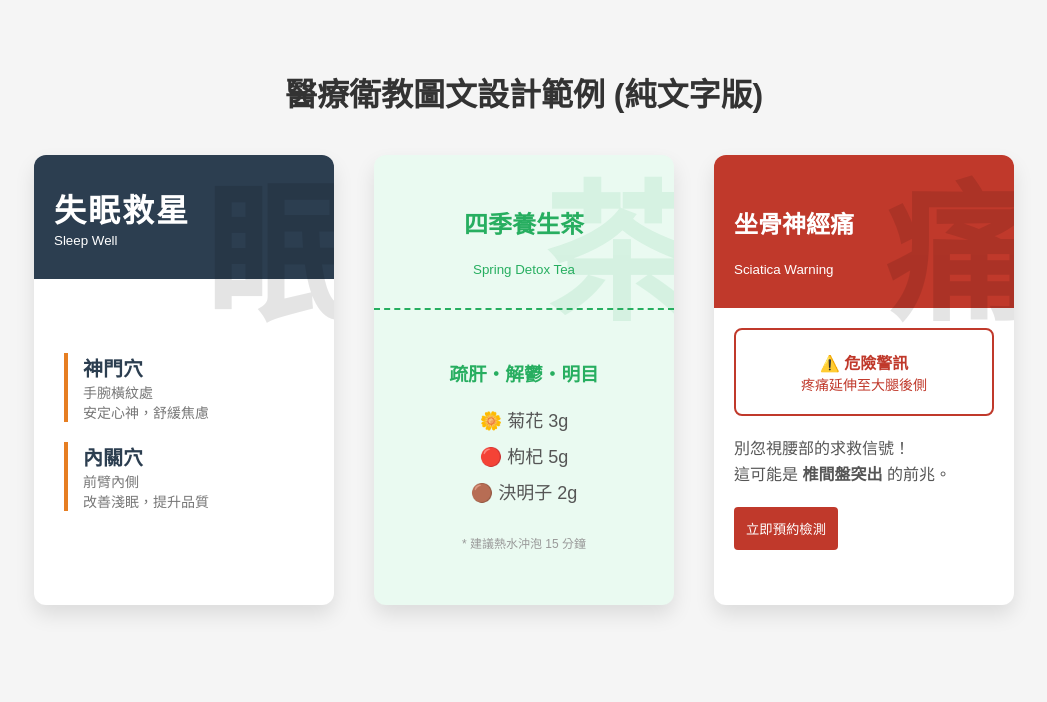
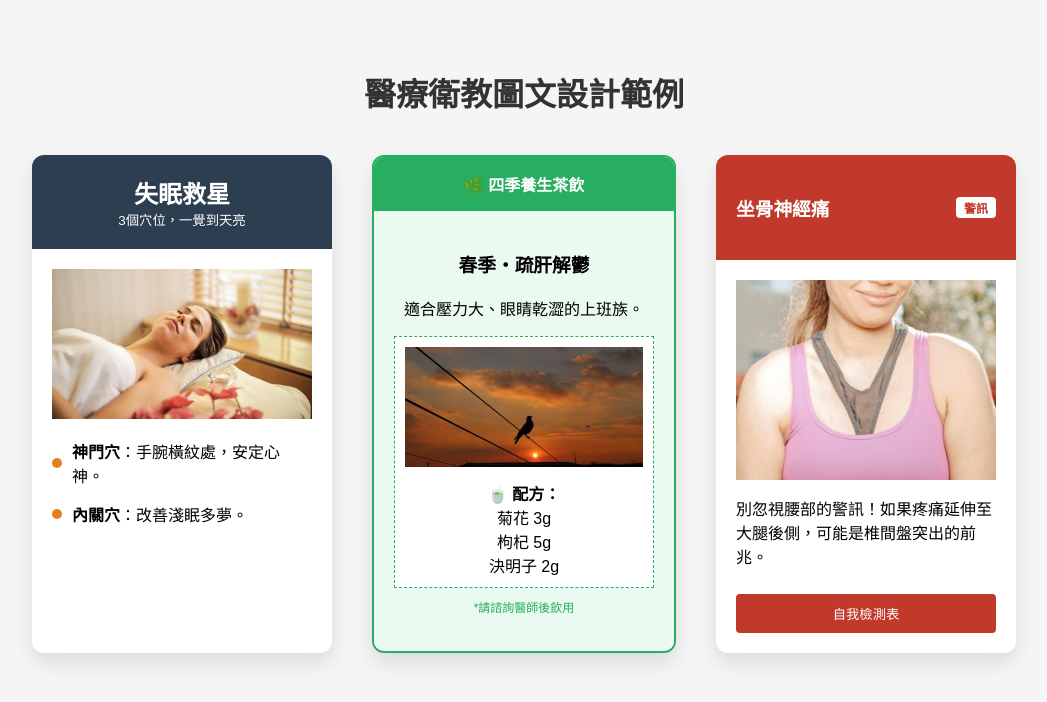
Before and after one commit to LEE623027/tian-an-clinic, a plain HTML site: page portfolio.html in a window 1280 px wide. Shown: the whole page, without its empty margins (116-1163 px from the left). Drawn offline with Linux system fonts and the light colour scheme.

Commit message:
Revert to image layout and download fresh images

```diff
--- a/portfolio.html
+++ b/portfolio.html
@@ -16,100 +16,94 @@
         }
 
         .card {
-            width: 300px; height: 450px;
+            width: 300px;
             background: white;
             box-shadow: 0 10px 20px rgba(0,0,0,0.1);
             border-radius: 12px;
             overflow: hidden;
             display: flex;
             flex-direction: column;
-            position: relative;
         }
 
-        /* Typography Art Style */
-        .art-bg {
-            position: absolute; top: -20px; right: -20px;
-            font-size: 150px; font-weight: 900; opacity: 0.1;
-            font-family: 'Times New Roman', serif;
-            pointer-events: none;
-        }
+        /* Card 1: Sleep (Blue) */
+        .card-1 .header { background: #2c3e50; color: white; padding: 20px; text-align: center; }
+        .card-1 .header h2 { margin: 0; font-size: 24px; }
+        .card-1 .body { padding: 20px; flex-grow: 1; }
+        .card-1 .point { display: flex; align-items: center; margin-bottom: 15px; }
+        .card-1 .dot { width: 10px; height: 10px; background: #e67e22; border-radius: 50%; margin-right: 10px; }
+        .card-1 .img-placeholder { width: 100%; height: 150px; background: #ecf0f1; display: flex; justify-content: center; align-items: center; color: #bdc3c7; margin-bottom: 20px; }
 
-        /* Card 1: Sleep */
-        .card-1 .header { background: #2c3e50; color: white; padding: 30px 20px; }
-        .card-1 .header h2 { margin: 0; font-size: 32px; letter-spacing: 2px; }
-        .card-1 .body { padding: 30px; flex-grow: 1; display: flex; flex-direction: column; justify-content: center; }
-        .card-1 .point { margin-bottom: 20px; border-left: 4px solid #e67e22; padding-left: 15px; }
+        /* Card 2: Tea (Green) */
+        .card-2 { border: 2px solid #27ae60; }
+        .card-2 .header { background: #27ae60; color: white; padding: 15px; text-align: center; font-weight: bold; }
+        .card-2 .body { padding: 20px; background: #eafaf1; flex-grow: 1; text-align: center; }
+        .card-2 .recipe { border: 1px dashed #27ae60; padding: 10px; background: white; margin-top: 10px; }
 
-        /* Card 2: Tea */
-        .card-2 { border: none; background: #eafaf1; }
-        .card-2 .header { color: #27ae60; padding: 30px 20px; text-align: center; border-bottom: 2px dashed #27ae60; }
-        .card-2 .body { padding: 30px; text-align: center; }
-        .card-2 .recipe-item { font-size: 18px; margin: 10px 0; color: #555; }
-
-        /* Card 3: Pain */
-        .card-3 .header { background: #c0392b; color: white; padding: 30px 20px; }
-        .card-3 .alert-box { border: 2px solid #c0392b; padding: 20px; margin: 20px; border-radius: 8px; color: #c0392b; font-weight: bold; text-align: center; }
+        /* Card 3: Pain (Red) */
+        .card-3 .header { background: #c0392b; color: white; padding: 20px; display: flex; justify-content: space-between; align-items: center; }
+        .card-3 .alert { background: white; color: #c0392b; padding: 2px 8px; border-radius: 4px; font-size: 12px; font-weight: bold; }
+        .card-3 .body { padding: 20px; }
+        .card-3 .human-body { width: 100%; height: 200px; background: #fadbd8; border-radius: 8px; margin-bottom: 10px; display: flex; justify-content: center; align-items: center; color: #c0392b; font-weight: bold; }
 
     </style>
 </head>
 <body>
 
-    <h1>醫療衛教圖文設計範例 (純文字版)</h1>
+    <h1>醫療衛教圖文設計範例</h1>
 
     <div class="gallery">
 
         <!-- Design 1 -->
         <div class="card card-1">
-            <div class="art-bg">眠</div>
             <div class="header">
                 <h2>失眠救星</h2>
-                <small>Sleep Well</small>
+                <small>3個穴位，一覺到天亮</small>
             </div>
             <div class="body">
-                <div class="point">
-                    <strong style="color:#2c3e50; font-size:20px;">神門穴</strong>
-                    <div style="font-size:14px; color:#777;">手腕橫紋處<br>安定心神，舒緩焦慮</div>
+                <div class="img-placeholder" style="background:white;">
+                    <img src="img/sleep.jpg" style="width:100%; height:100%; object-fit:cover;" alt="舒壓按摩">
                 </div>
                 <div class="point">
-                    <strong style="color:#2c3e50; font-size:20px;">內關穴</strong>
-                    <div style="font-size:14px; color:#777;">前臂內側<br>改善淺眠，提升品質</div>
+                    <div class="dot"></div>
+                    <div><strong>神門穴</strong>：手腕橫紋處，安定心神。</div>
+                </div>
+                <div class="point">
+                    <div class="dot"></div>
+                    <div><strong>內關穴</strong>：改善淺眠多夢。</div>
                 </div>
             </div>
         </div>
 
         <!-- Design 2 -->
         <div class="card card-2">
-            <div class="art-bg" style="color:#27ae60;">茶</div>
-            <div class="header">
-                <h2>四季養生茶</h2>
-                <small>Spring Detox Tea</small>
-            </div>
+            <div class="header">🌿 四季養生茶飲</div>
             <div class="body">
-                <h3 style="color:#27ae60; margin-bottom:20px;">疏肝・解鬱・明目</h3>
-                <div class="recipe-item">🌼 菊花 3g</div>
-                <div class="recipe-item">🔴 枸杞 5g</div>
-                <div class="recipe-item">🟤 決明子 2g</div>
-                <div style="margin-top:30px; font-size:12px; color:#999;">* 建議熱水沖泡 15 分鐘</div>
+                <h3>春季・疏肝解鬱</h3>
+                <p>適合壓力大、眼睛乾澀的上班族。</p>
+                <div class="recipe">
+                    <img src="img/tea.jpg" style="width:100%; height:120px; object-fit:cover; margin-bottom:10px;" alt="養生茶">
+                    <br>
+                    🍵 <strong>配方：</strong><br>
+                    菊花 3g<br>
+                    枸杞 5g<br>
+                    決明子 2g
+                </div>
+                <p style="font-size:12px; color:#27ae60; margin-top:10px;">*請諮詢醫師後飲用</p>
             </div>
         </div>
 
         <!-- Design 3 -->
         <div class="card card-3">
-            <div class="art-bg">痛</div>
             <div class="header">
-                <h2>坐骨神經痛</h2>
-                <small>Sciatica Warning</small>
+                <h3>坐骨神經痛</h3>
+                <span class="alert">警訊</span>
             </div>
-            <div class="body" style="padding:0;">
-                <div class="alert-box">
-                    ⚠️ 危險警訊<br>
-                    <span style="font-size:14px; font-weight:normal;">疼痛延伸至大腿後側</span>
+            <div class="body">
+                <div class="human-body" style="background:white;">
+                    <img src="img/pain.jpg" style="width:100%; height:100%; object-fit:cover;" alt="脊椎健康">
                 </div>
-                <div style="padding:0 20px; color:#555; line-height:1.6;">
-                    別忽視腰部的求救信號！<br>
-                    這可能是 <strong>椎間盤突出</strong> 的前兆。
-                </div>
-                <button style="margin:20px; background:#c0392b; color:white; border:none; padding:12px; border-radius:4px; cursor:pointer;">立即預約檢測</button>
+                <p>別忽視腰部的警訊！如果疼痛延伸至大腿後側，可能是椎間盤突出的前兆。</p>
+                <button style="width:100%; background:#c0392b; color:white; border:none; padding:10px; border-radius:4px; margin-top:10px;">自我檢測表</button>
             </div>
         </div>
 
```
Also changed, not shown: img/pain.jpg (added), img/sleep.jpg (added), img/tea.jpg (added).
